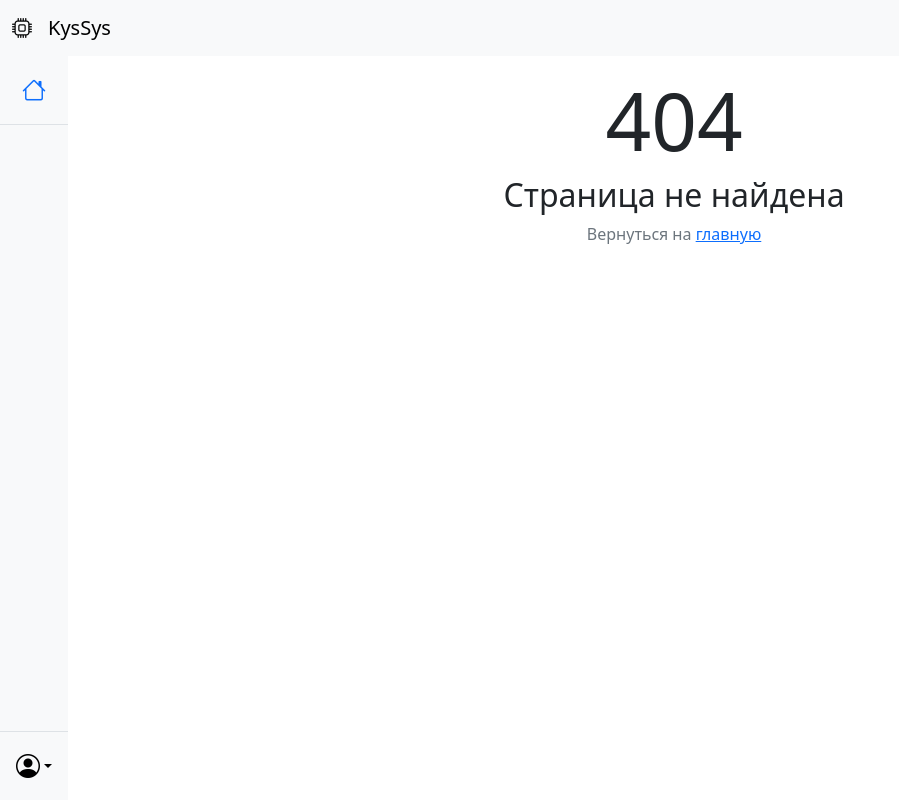
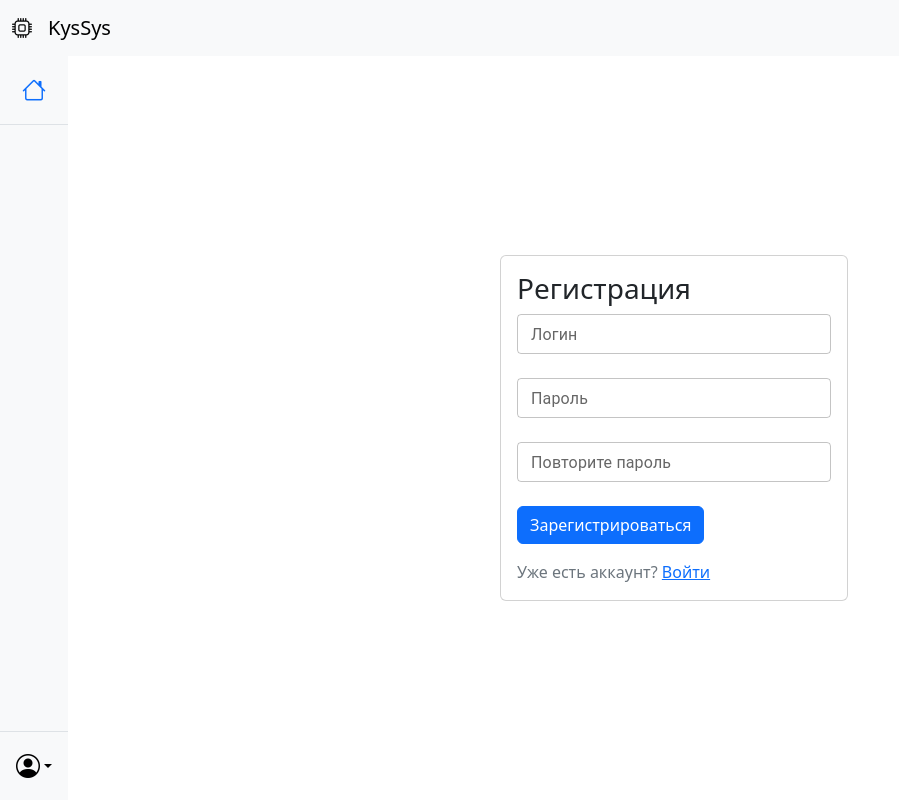
Before and after one commit to Pashs-ba/kus-sys, a React (Vite) app: page /registration in a window 1280 px wide. Before the commit this address had no page. Shown: the whole page, without its empty margins (0-899 px from the left). Built offline with nearby package versions, Linux system fonts and the light colour scheme.

Commit message:
add registration

```diff
--- a/src/pages/system/Login.tsx
+++ b/src/pages/system/Login.tsx
@@ -5,6 +5,7 @@ import MessageBlock from "../../components/messages/MessageBlock.tsx";
 import {useDispatch} from "react-redux";
 import {addMessage, addMessageWithRedirection} from "../../components/messages/messageSlice.ts";
 import {Auth} from "../../api/utils.ts";
+import {Link} from "react-router-dom";
 
 export default function Login() {
     const dispatch = useDispatch()
@@ -43,7 +44,9 @@ export default function Login() {
                                     label: "Пароль",
                                     name: "password",
                                     type: ElementType.INPUT,
-                                    settings: {}
+                                    settings: {
+                                        type: "password"
+                                    }
                                 }
                             ]}
                             onSubmit={(el) => {
@@ -52,6 +55,7 @@ export default function Login() {
                             buttonText={"Войти"}/>
                         {/*TODO Translation?*/}
                         {/*TODO Loading*/}
+                        <p className={"text-secondary m-0 mt-3"}>Ещё нет аккаунта? <Link to={"/registration"}>Зарегистрироваться</Link></p>
                     </Card>
                 </div>
             </div>
--- /dev/null
+++ b/src/pages/system/Registration.tsx
@@ -0,0 +1,55 @@
+import Card from "../../components/UI/Card.tsx";
+import {Form} from "../../components/UI/Form.tsx";
+import {ElementType} from "../../components/UI/types.ts";
+import {useDispatch} from "react-redux";
+import {addMessage} from "../../components/messages/messageSlice.ts";
+import {Link} from "react-router-dom";
+
+export default function Registration() {
+    const dispatch = useDispatch()
+    return (
+        <div className={"full-height container"}>
+            <div className="row h-100 justify-content-center align-items-center">
+                <div className="col-lg-4">
+                    <Card>
+                        <h3>Регистрация</h3>
+                        <Form elements={[
+                            {
+                                label: "Логин",
+                                name: "login",
+                                type: ElementType.INPUT,
+                                settings: {}
+                            },
+                            {
+                                label: "Пароль",
+                                name: "password",
+                                type: ElementType.INPUT,
+                                settings: {
+                                    type: "password"
+                                }
+                            },
+                            {
+                                label: "Повторите пароль",
+                                name: "password2",
+                                type: ElementType.INPUT,
+                                settings: {
+                                    type: "password"
+                                }
+                            }
+                        ]}
+                              onSubmit={(el)=>{
+                                  if (el.password !== el.password2) {
+                                      dispatch(addMessage({
+                                          type: "danger",
+                                          text: "Пароли не совпадают"
+                                      }))
+                                  }
+                              }}
+                              buttonText={"Зарегистрироваться"}/>
+                        <p className={"text-secondary m-0 mt-3"}>Уже есть аккаунт? <Link to={"/login"}>Войти</Link></p>
+                    </Card>
+                </div>
+            </div>
+        </div>
+    )
+}
--- a/src/router/router.tsx
+++ b/src/router/router.tsx
@@ -30,6 +30,7 @@ export default function AppRoutes() {
     const FileLoader = lazy(() => import("../pages/admin/FileLoader.tsx"));
     const ContestList = lazy(() => import("../pages/contests/ContestList.tsx"));
     const Contest = lazy(() => import("../pages/contests/ContestPage.tsx"));
+    const Registration = lazy(() => import("../pages/system/Registration.tsx"));
     return (
         <Suspense fallback={<LoadingPage/>}>
             <Routes>
@@ -62,6 +63,7 @@ export default function AppRoutes() {
                                     return !isAuthenticated()
                                 }}/>
                     }>
+                        <Route path={"registration"} element={<Registration/>}/>
                         <Route path={"login"} element={<Login/>}/>
                     </Route>
                     <Route path={"*"} element={<NotFound/>}/>
```
